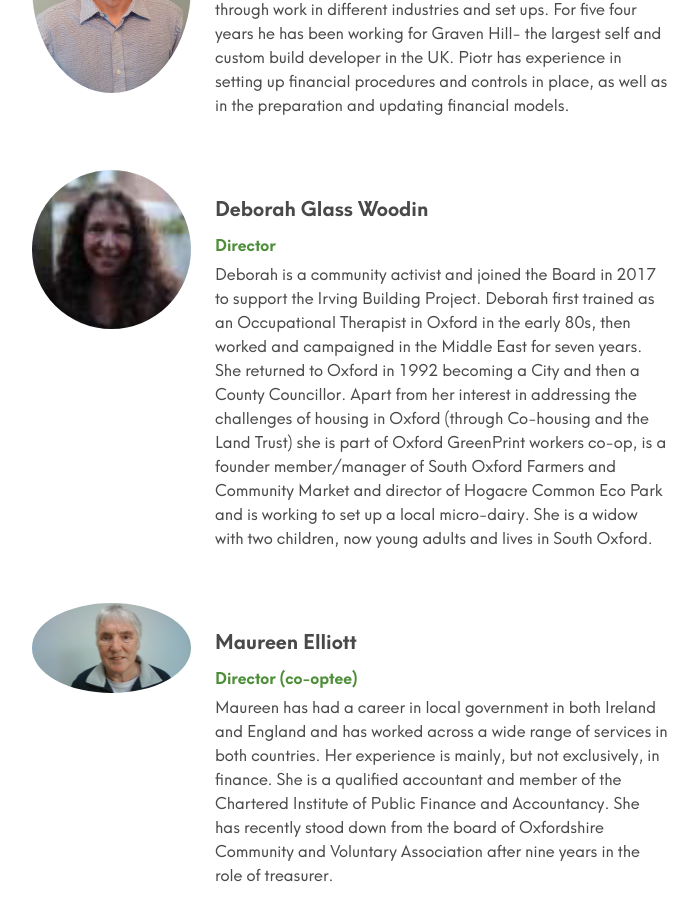
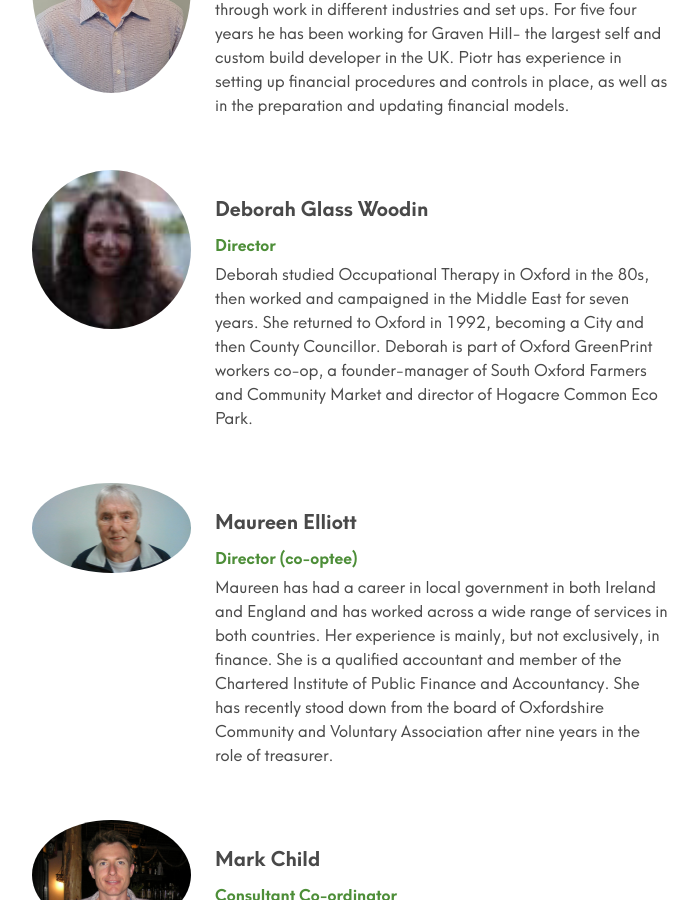
Before and after one commit to johnpuddephatt/oclt, a Jekyll site: the page built from _pages/about.md, in a window 1280 px wide and 900 px high, scrolled down 3488 px. Shown: the whole window, without its empty margins (308-1006 px from the left). Built offline with Jekyll 4.4.1, drawn with Linux system fonts in a browser that asks for light colours.

Commit message:
Update from Forestry.io Oxfordshire CLT updated _data/people.yml

```diff
--- a/_data/people.yml
+++ b/_data/people.yml
@@ -64,9 +64,11 @@
 - name: Deborah Glass Woodin
   role: Director
   image: "/uploads/people/DGW.jpg"
-  description: |
-    Deborah is a community activist and joined the Board in 2017 to support the Irving Building Project. Deborah first trained as an Occupational Therapist in Oxford in the early 80s, then worked and campaigned in the Middle East for seven years. She returned to Oxford in 1992 becoming a City and then a County Councillor. Apart from her interest in addressing the challenges of housing in Oxford (through Co-housing and the Land Trust) she is part of
-    Oxford GreenPrint workers co-op, is a founder member/manager of South Oxford Farmers and Community Market and director of Hogacre Common Eco Park and is working to set up a local micro-dairy. She is a widow with two children, now young adults and lives in South Oxford.
+  description: Deborah studied Occupational Therapy in Oxford in the 80s, then worked
+    and campaigned in the Middle East for seven years. She returned to Oxford in 1992,
+    becoming a City and then County Councillor. Deborah is part of Oxford GreenPrint
+    workers co-op, a founder-manager of South Oxford Farmers and Community Market
+    and director of Hogacre Common Eco Park.
 - name: Maureen Elliott
   role: Director (co-optee)
   image: "/uploads/win_20220531_16_54_51_pro.jpg"
```
